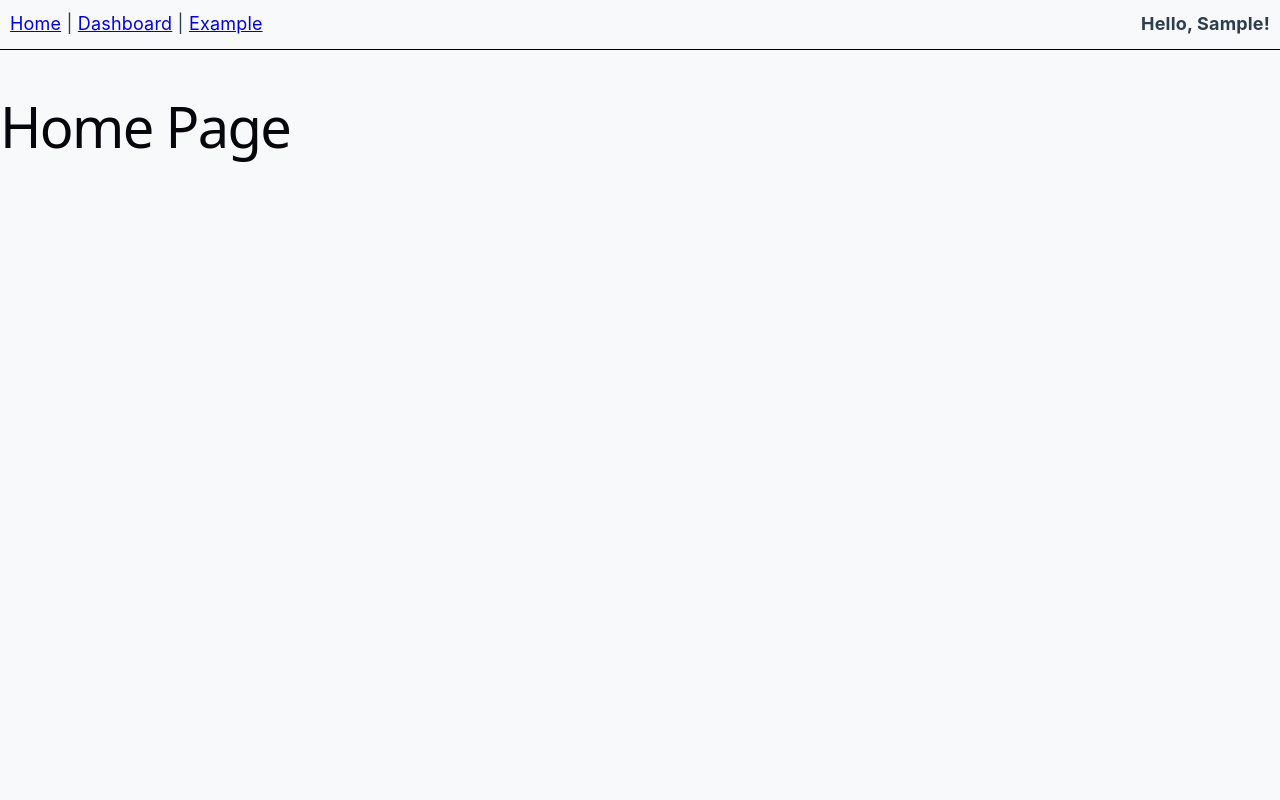
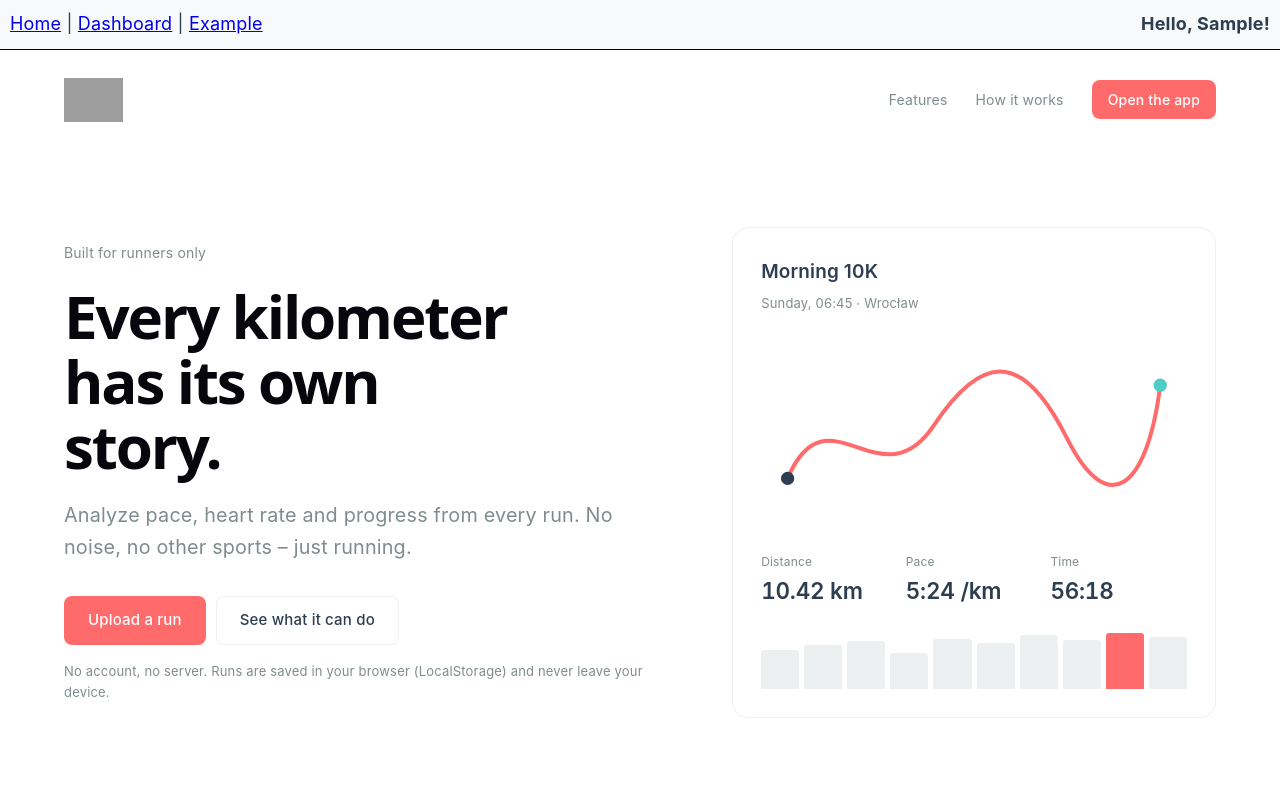
Before and after one commit to pavlovskakristina/RunningAnalyzer, a React (Vite) app: page /welcome in a window 1280 px wide. Both pictures are taken after typing "Sample" into the empty fields and a click on the button "OKAY". Shown: the top 800 px of the page. Built offline with nearby package versions, Linux system fonts and the light colour scheme; grey boxes are pictures that could not be loaded.

Commit message:
feat: added Home page and its UI (Home.css)

```diff
--- /dev/null
+++ b/src/pages/Home.css
@@ -0,0 +1,306 @@
+.ra {
+    --primary: #ff6b6b;
+    --primary-dark: #c92a2a;
+    --secondary: #4ecdc4;
+    --bg: #ffffff;
+    --bg-soft: #f8f9fa;
+    --text: #2c3e50;
+    --muted: #7f8c8d;
+    --line: #ecf0f1;
+    background: var(--bg);
+    color: var(--text);
+    font-family: -apple-system, BlinkMacSystemFont, "Segoe UI", Roboto, "Helvetica Neue", sans-serif;
+    line-height: 1.65;
+    min-height: 100vh;
+    -webkit-font-smoothing: antialiased
+}
+
+.ra * {
+    box-sizing: border-box
+}
+
+.ra a {
+    color: inherit;
+    text-decoration: none
+}
+
+.ra :focus-visible {
+    outline: 2px solid var(--primary);
+    outline-offset: 3px;
+    border-radius: 4px
+}
+
+.ra .wrap {
+    width: 100%;
+    max-width: var(--page-max, 1320px);
+    margin-inline: auto;
+    padding-inline: clamp(20px, 5vw, 80px)
+}
+
+/* nav */
+.ra nav {
+    display: flex;
+    align-items: center;
+    justify-content: space-between;
+    padding: 28px 0
+}
+
+.ra .links {
+    display: flex;
+    gap: 28px;
+    align-items: center;
+    font-size: 14px
+}
+
+.ra .links a:not(.btn) {
+    color: var(--muted);
+    transition: color .2s
+}
+
+.ra .links a:not(.btn):hover {
+    color: var(--text)
+}
+
+/* buttons */
+.ra .btn {
+    display: inline-block;
+    background: var(--primary);
+    color: #fff;
+    font-weight: 500;
+    font-size: 15px;
+    padding: 12px 24px;
+    border-radius: 8px;
+    transition: background .2s
+}
+
+.ra .btn:hover {
+    background: var(--primary-dark)
+}
+
+.ra .btn.sm {
+    padding: 8px 16px;
+    font-size: 14px
+}
+
+.ra .btn.ghost {
+    background: transparent;
+    color: var(--text);
+    box-shadow: inset 0 0 0 1px var(--line)
+}
+
+.ra .btn.ghost:hover {
+    background: var(--bg-soft);
+    box-shadow: inset 0 0 0 1px var(--muted)
+}
+
+/* hero */
+.ra .hero .wrap {
+    display: grid;
+    grid-template-columns: 1.1fr .9fr;
+    gap: clamp(40px, 6vw, 96px);
+    align-items: center;
+    padding-bottom: 112px
+}
+
+.ra .tag {
+    display: block;
+    font-size: 14px;
+    color: var(--muted);
+    margin-bottom: 20px
+}
+
+.ra h1 {
+    font-size: clamp(36px, 5.4vw, 60px);
+    line-height: 1.08;
+    letter-spacing: -.035em;
+    font-weight: 600;
+    margin: 0 0 20px;
+    max-width: 13ch
+}
+
+.ra .lead {
+    font-size: 1.1rem;
+    color: var(--muted);
+    max-width: 44ch;
+    margin: 0 0 32px
+}
+
+.ra .cta {
+    display: flex;
+    gap: 10px;
+    flex-wrap: wrap
+}
+
+.ra .note {
+    font-size: 13px;
+    color: var(--muted);
+    margin-top: 16px
+}
+
+/* run card */
+.ra .act {
+    background: var(--bg);
+    border: 1px solid var(--line);
+    border-radius: 16px;
+    padding: 28px;
+    width: 100%;
+    max-width: 520px;
+    justify-self: end
+}
+
+.ra .act h3 {
+    margin: 0;
+    font-size: 1.05rem;
+    font-weight: 600
+}
+
+.ra .act small {
+    color: var(--muted);
+    font-size: 13px
+}
+
+.ra .act svg {
+    width: 100%;
+    height: auto;
+    display: block;
+    margin: 16px 0 20px
+}
+
+.ra .stats {
+    display: grid;
+    grid-template-columns: repeat(3, 1fr);
+    gap: 8px;
+    font-variant-numeric: tabular-nums
+}
+
+.ra .stats span {
+    display: block;
+    font-size: 12px;
+    color: var(--muted)
+}
+
+.ra .stats b {
+    font-size: 1.25rem;
+    font-weight: 600;
+    letter-spacing: -.01em
+}
+
+.ra .splits {
+    display: flex;
+    align-items: flex-end;
+    gap: 5px;
+    height: 56px;
+    margin-top: 24px
+}
+
+.ra .splits div {
+    flex: 1;
+    background: var(--line);
+    border-radius: 3px 3px 0 0
+}
+
+.ra .splits div:nth-child(9) {
+    background: var(--primary)
+}
+
+/* sections */
+.ra section {
+    padding: 0 0 112px
+}
+
+.ra .panel {
+    background: none;
+    padding: 0
+}
+
+.ra h2 {
+    font-size: clamp(24px, 3vw, 32px);
+    line-height: 1.15;
+    letter-spacing: -.025em;
+    font-weight: 600;
+    margin: 0 0 12px
+}
+
+.ra .sub {
+    color: var(--muted);
+    max-width: 48ch;
+    margin: 0 0 48px
+}
+
+.ra .grid {
+    display: grid;
+    grid-template-columns: repeat(3, 1fr);
+    gap: 40px
+}
+
+.ra .card {
+    border-top: 1px solid var(--line);
+    padding-top: 20px
+}
+
+.ra .card h3 {
+    font-size: 1.05rem;
+    font-weight: 600;
+    margin: 0 0 6px
+}
+
+.ra .card p {
+    margin: 0;
+    color: var(--muted);
+    font-size: .95rem;
+    max-width: 32ch
+}
+
+.ra .card .ic {
+    display: none
+}
+
+.ra .steps .card b {
+    display: block;
+    font-size: .9rem;
+    font-weight: 600;
+    color: var(--secondary);
+    margin-bottom: 10px;
+    font-variant-numeric: tabular-nums
+}
+
+
+/* responsive */
+@media(max-width:860px) {
+    .ra .hero .wrap {
+        grid-template-columns: 1fr;
+        gap: 48px;
+        padding-bottom: 72px
+    }
+
+    .ra .grid {
+        grid-template-columns: 1fr;
+        gap: 28px
+    }
+
+    .ra .act {
+        max-width: none;
+        justify-self: stretch
+    }
+
+    .ra .links a:not(.btn) {
+        display: none
+    }
+
+    .ra section {
+        padding-bottom: 72px
+    }
+}
+
+@media(prefers-reduced-motion:reduce) {
+    .ra * {
+        transition: none !important
+    }
+}
+
+/* LOGO  */
+.ra .logo img {
+    display: block;
+    height: 44px;
+    width: auto;
+}
--- a/src/pages/Home.jsx
+++ b/src/pages/Home.jsx
@@ -1,12 +1,110 @@
-import { Outlet } from 'react-router-dom';
+import React from "react";
+import "./Home.css";
+import Footer from "./Footer.jsx";
+import logo from "../assets/logo.svg";
 
-function Home() {
+const features = [
+    { title: "Split analysis", text: "See your pace kilometer by kilometer and spot the moment you start to fade." },
+    { title: "Fitness trends", text: "Weekly and monthly volume plus pace progress in one clear view." },
+    { title: "Routes and elevation", text: "A route map with an elevation profile, so you know where the climb makes the difference." },
+];
+
+const steps = [
+    { n: "01", title: "Upload a run", text: "Add a GPX or FIT file from your watch. It is read right in your browser." },
+    { n: "02", title: "Get the numbers", text: "The app calculates pace, splits and heart rate for you." },
+    { n: "03", title: "Build your fitness", text: "Compare workouts and watch your level grow." },
+];
+
+const splits = [70, 78, 85, 65, 90, 82, 96, 88, 100, 92];
+
+export default function HomePage() {
     return (
-        <div>
-            <h1>Home Page</h1>
-            <Outlet />
+        <div className="ra">
+            <header className="hero">
+                <div className="wrap">
+                    <div style={{ gridColumn: "1 / -1" }}>
+                        <nav>
+                            <a className="logo" href="#">
+                                <img src={logo} alt="RunningAnalyzer" />
+                            </a>
+                            <div className="links">
+                                <a href="#features">Features</a>
+                                <a href="#how">How it works</a>
+                                <a className="btn sm" href="#start">Open the app</a>
+                            </div>
+                        </nav>
+                    </div>
+
+                    <div>
+                        <span className="tag">Built for runners only</span>
+                        <h1>Every kilometer has its own story.</h1>
+                        <p className="lead">
+                            Analyze pace, heart rate and progress from every run.
+                            No noise, no other sports – just running.
+                        </p>
+
+                        <div className="cta">
+                            <a className="btn" href="#start">Upload a run</a>
+                            <a className="btn ghost" href="#features">See what it can do</a>
+                        </div>
+                        <div className="note">No account, no server. Runs are saved in your browser (LocalStorage) and never leave your device.</div>
+                    </div>
+
+                    <div className="act" aria-label="Sample run">
+                        <h3>Morning 10K</h3>
+                        <small>Sunday, 06:45  · Wrocław</small>
+                        <svg viewBox="0 0 320 150" role="img" aria-label="Run route">
+                            <path d="M20 110 C50 40 90 130 130 70 S200 20 230 80 S290 120 300 40" fill="none" stroke="#ff6b6b" strokeWidth="3" strokeLinecap="round" />
+                            <circle cx="20" cy="110" r="5" fill="#2c3e50" />
+                            <circle cx="300" cy="40" r="5" fill="#4ecdc4" />
+                        </svg>
+                        <div className="stats">
+                            <div><span>Distance</span><b>10.42 km</b></div>
+                            <div><span>Pace</span><b>5:24 /km</b></div>
+                            <div><span>Time</span><b>56:18</b></div>
+                        </div>
+                        <div className="splits">
+                            {splits.map((h, i) => <div key={i} style={{ height: `${h}%` }} />)}
+                        </div>
+                    </div>
+                </div>
+            </header>
+
+            <section id="features">
+                <div className="wrap"><div className="panel">
+                    <h2>Everything your run has to say</h2>
+                    <p className="sub">Instead of a thousand charts – just the ones that actually help you run faster and smarter.</p>
+                    <div className="grid">
+                        {features.map((f) => (
+                            <div className="card" key={f.title}>
+                                <h3>{f.title}</h3>
+                                <p>{f.text}</p>
+                            </div>
+                        ))}
+                    </div>
+                </div></div>
+            </section>
+
+            <section id="how">
+                <div className="wrap steps"><div className="panel">
+                    <h2>Three steps to a better run</h2>
+                    <p className="sub">From your watch file to real insights in seconds.</p>
+                    <div className="grid">
+                        {steps.map((s) => (
+                            <div className="card" key={s.n}>
+                                <b>{s.n}</b>
+                                <h3>{s.title}</h3>
+                                <p>{s.text}</p>
+                            </div>
+                        ))}
+                    </div>
+                </div></div>
+            </section>
+
+            <div className="wrap">
+                <Footer />
+            </div>
+
         </div>
-    )
+    );
 }
-
-export default Home;
```
